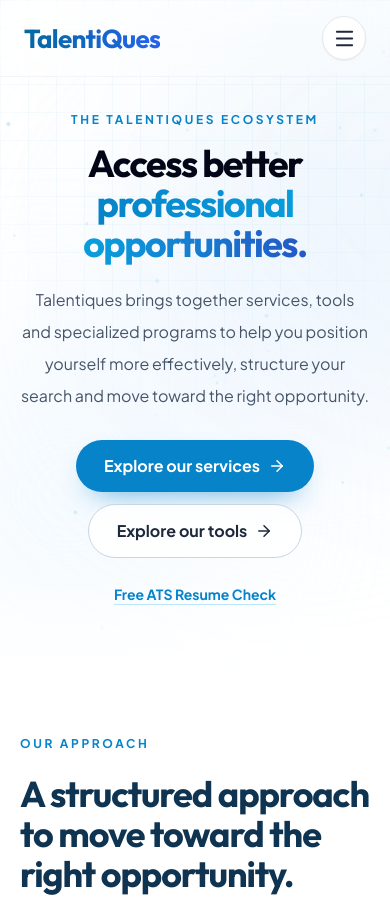
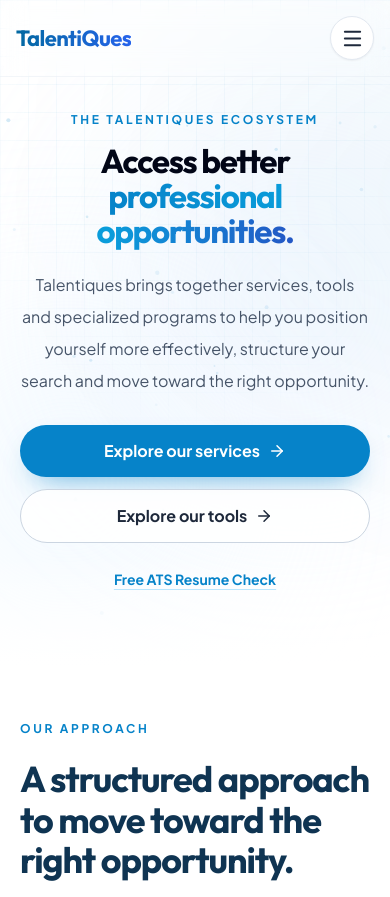
Before and after one commit to contactajaoub-talent/Talentiques-consulting, a Next.js app: page /en in a window 390 px wide. Shown: the top 897 px of the page. Built offline with nearby package versions, Linux system fonts and the light colour scheme.

Commit message:
fix: mobile and tablet layout consistency on public pages

```diff
--- a/src/components/Footer.tsx
+++ b/src/components/Footer.tsx
@@ -9,13 +9,13 @@
   return <footer className="relative overflow-hidden bg-gradient-to-br from-brand-950 via-slate-900 to-brand-950 pb-9 pt-16 text-white">
     <div className="pointer-events-none absolute left-0 top-0 h-[500px] w-[500px] -translate-x-1/2 -translate-y-1/2 rounded-full bg-brand-500/10 blur-[120px]"/>
     <div className="container relative z-10 mx-auto px-4 md:px-6">
-      <div className="mb-12 grid grid-cols-1 gap-8 md:grid-cols-4 lg:gap-10">
+      <div className="mb-12 grid grid-cols-1 gap-8 sm:grid-cols-2 lg:grid-cols-4 lg:gap-10">
         <div><Link href={fr ? '/' : '/en'} className="mb-4 block bg-gradient-to-r from-white to-brand-200 bg-clip-text font-heading text-3xl font-bold text-transparent">TalentiQues</Link><p className="mb-6 max-w-xs text-sm font-light leading-relaxed text-slate-400">{fr ? 'Outils, ressources et services pour accéder à de meilleures opportunités professionnelles.' : 'Tools, resources and services to access better professional opportunities.'}</p><div className="flex gap-4"><a href="https://www.linkedin.com/company/talentiques/" target="_blank" rel="noopener noreferrer" aria-label="Talentiques sur LinkedIn" className="rounded-xl border border-white/10 bg-white/5 p-2.5 text-slate-400 transition hover:bg-brand-600 hover:text-white"><Linkedin size={18}/></a><a href="https://www.instagram.com/talentiques/" target="_blank" rel="noopener noreferrer" aria-label="Talentiques sur Instagram" className="rounded-xl border border-white/10 bg-white/5 p-2.5 text-slate-400 transition hover:bg-brand-600 hover:text-white"><Instagram size={18}/></a></div></div>
         <div><h3 className="mb-6 font-heading font-bold text-white">Talentiques</h3><ul className="space-y-3 text-sm text-slate-400"><li><Link href={fr ? '/outils' : '/en/tools'} className="hover:text-white">{fr ? 'Outils' : 'Tools'}</Link></li><li><Link href={fr ? '/services' : '/en/services'} className="hover:text-white">Services</Link></li><li><a href="https://alternance.talentiques.com/" target="_blank" rel="noopener noreferrer" className="hover:text-white">Alternance</a></li><li><Link href="/blog" className="hover:text-white">Blog</Link></li></ul></div>
         <div><h3 className="mb-6 font-heading font-bold text-white">{fr ? 'Entreprise' : 'Company'}</h3><ul className="space-y-3 text-sm text-slate-400"><li><Link href="/diagnostic-cv-ats" className="hover:text-white">{fr ? 'Diagnostic CV ATS' : 'ATS Resume Diagnostic'}</Link></li><li><Link href="/careers" className="hover:text-white">{fr ? 'Carrières' : 'Careers'}</Link></li><li><Link href={fr ? '/#contact' : '/en#contact'} className="hover:text-white">Contact</Link></li><li><Link href={fr ? '/en' : '/'} className="hover:text-white">{fr ? 'English' : 'Français'}</Link></li></ul></div>
         <div><h3 className="mb-6 font-heading font-bold text-white">{fr ? 'Légal' : 'Legal'}</h3><ul className="space-y-3 text-sm text-slate-400"><li><Link href="/politique-de-confidentialite" className="hover:text-white">{fr ? 'Confidentialité' : 'Privacy'}</Link></li><li><Link href="/conditions-generales" className="hover:text-white">{fr ? 'Conditions générales' : 'Terms and conditions'}</Link></li><li><Link href="/mentions-legales" className="hover:text-white">{fr ? 'Mentions légales' : 'Legal notice'}</Link></li></ul></div>
       </div>
-      <div className="flex flex-col items-center justify-between gap-4 border-t border-white/10 pt-8 text-sm font-light text-slate-500 md:flex-row"><span>© 2024 TalentiQues. {fr ? 'Tous droits réservés.' : 'All rights reserved.'}</span><div className="flex gap-8"><Link href="/politique-de-confidentialite" className="hover:text-brand-300">{fr ? 'Confidentialité' : 'Privacy'}</Link><Link href="/conditions-generales" className="hover:text-brand-300">{fr ? 'Conditions générales' : 'Terms'}</Link></div></div>
+      <div className="flex flex-col items-center justify-between gap-4 border-t border-white/10 pt-8 text-sm font-light text-slate-500 md:flex-row"><span className="text-center md:text-left">© 2024 TalentiQues. {fr ? 'Tous droits réservés.' : 'All rights reserved.'}</span><div className="flex flex-wrap justify-center gap-x-6 gap-y-3 text-center md:justify-end"><Link href="/politique-de-confidentialite" className="hover:text-brand-300">{fr ? 'Confidentialité' : 'Privacy'}</Link><Link href="/conditions-generales" className="hover:text-brand-300">{fr ? 'Conditions générales' : 'Terms'}</Link></div></div>
     </div>
   </footer>;
 }
--- a/src/components/Hero.tsx
+++ b/src/components/Hero.tsx
@@ -46,7 +46,7 @@
             initial={{ opacity: 0, y: 18 }}
             animate={{ opacity: 1, y: 0 }}
             transition={{ delay: 0.08 }}
-            className="font-heading text-[2.35rem] font-bold leading-[1.06] tracking-[-.04em] text-slate-950 sm:text-[3.45rem] lg:text-[4.2rem] xl:text-[4.55rem]"
+            className="font-heading text-[clamp(2rem,8.5vw,2.35rem)] break-words font-bold leading-[1.06] tracking-[-.04em] text-slate-950 sm:text-[3.45rem] lg:text-[4.2rem] xl:text-[4.55rem]"
           >
             {copy.hero.titleStart}{' '}
             <span className="bg-gradient-to-r from-[#0683C9] via-[#0A9DDB] to-[#2457C5] bg-clip-text text-transparent">
@@ -67,11 +67,11 @@
             initial={{ opacity: 0, y: 16 }}
             animate={{ opacity: 1, y: 0 }}
             transition={{ delay: 0.24 }}
-            className="mt-7 flex flex-col items-center justify-center gap-3 sm:flex-row sm:flex-wrap"
+            className="mt-7 flex w-full flex-col items-center justify-center gap-3 sm:flex-row sm:flex-wrap"
           >
             <Link
               href={`${prefix}/#services`}
-              className="inline-flex min-h-12 items-center justify-center gap-2 rounded-full bg-[#0683C9] px-7 py-3.5 font-bold text-white shadow-[0_12px_30px_-16px_rgba(6,131,201,.9)] transition-all duration-300 hover:-translate-y-0.5 hover:bg-[#056da8]"
+              className="inline-flex min-h-12 w-full max-w-sm items-center justify-center gap-2 rounded-full bg-[#0683C9] sm:w-auto px-7 py-3.5 font-bold text-white shadow-[0_12px_30px_-16px_rgba(6,131,201,.9)] transition-all duration-300 hover:-translate-y-0.5 hover:bg-[#056da8]"
             >
               {copy.hero.servicesCta}
               <ArrowRight size={18} />
@@ -79,7 +79,7 @@
 
             <Link
               href={locale === 'fr' ? '/outils' : '/en/tools'}
-              className="inline-flex min-h-12 items-center justify-center gap-2 rounded-full border border-slate-300 bg-white/90 px-7 py-3.5 font-bold text-slate-800 transition-all duration-300 hover:-translate-y-0.5 hover:border-[#0683C9] hover:text-[#0683C9]"
+              className="inline-flex min-h-12 w-full max-w-sm items-center justify-center gap-2 rounded-full border border-slate-300 sm:w-auto bg-white/90 px-7 py-3.5 font-bold text-slate-800 transition-all duration-300 hover:-translate-y-0.5 hover:border-[#0683C9] hover:text-[#0683C9]"
             >
               {copy.hero.toolsCta}
               <ArrowRight size={18} />
@@ -87,7 +87,7 @@
 
             <Link
               href="/diagnostic-cv-ats"
-              className="inline-flex min-h-12 items-center justify-center px-4 py-3.5 text-sm font-bold text-[#0683C9] underline decoration-sky-200 underline-offset-4 transition hover:decoration-[#0683C9]"
+              className="inline-flex min-h-12 w-full max-w-sm items-center justify-center px-4 py-3.5 text-center text-sm sm:w-auto font-bold text-[#0683C9] underline decoration-sky-200 underline-offset-4 transition hover:decoration-[#0683C9]"
             >
               {copy.diagnosticCta}
             </Link>
--- a/src/components/Navbar.tsx
+++ b/src/components/Navbar.tsx
@@ -28,8 +28,8 @@
   const links = copy.nav.map(([name, href]) => ({ name, href }));
   return <>
     <nav className={cn('fixed inset-x-0 top-0 z-50 border-b transition-all duration-300', scrolled ? 'border-slate-200/80 bg-white/95 shadow-sm backdrop-blur-xl' : 'border-slate-200/40 bg-white/92 backdrop-blur-md')} aria-label="Main navigation">
-      <div className="mx-auto flex h-[76px] w-full max-w-[1460px] items-center justify-between px-6 lg:px-8">
-        <Link href={copy.home} onClick={() => setOpen(false)} className="relative z-[60] shrink-0 bg-gradient-to-r from-brand-700 to-blue-600 bg-clip-text font-heading text-[26px] font-bold tracking-tight text-transparent">TalentiQues</Link>
+      <div className="mx-auto flex h-[76px] w-full max-w-[1460px] items-center justify-between px-4 sm:px-6 lg:px-8">
+        <Link href={copy.home} onClick={() => setOpen(false)} className="relative z-[60] shrink-0 bg-gradient-to-r from-brand-700 to-blue-600 bg-clip-text font-heading text-[22px] font-bold sm:text-[26px] tracking-tight text-transparent">TalentiQues</Link>
         <div className="ml-10 hidden min-w-0 flex-1 items-center justify-end min-[1180px]:flex">
           <div className="flex items-center gap-6">{links.map(link => <Link key={link.name} href={link.href} target={link.href.startsWith('http') ? '_blank' : undefined} rel={link.href.startsWith('http') ? 'noopener noreferrer' : undefined} className="whitespace-nowrap text-[15px] font-semibold text-slate-600 transition-colors hover:text-brand-600">{link.name}</Link>)}</div>
           <Link href={copy.switchHref} className="ml-6 rounded-full border border-slate-200 px-3 py-2 text-xs font-bold text-slate-600">{locale.toUpperCase()} | {copy.switchLabel}</Link>
@@ -38,6 +38,6 @@
         <button type="button" onClick={() => setOpen(value => !value)} aria-label={open ? (locale === 'fr' ? 'Fermer le menu' : 'Close menu') : (locale === 'fr' ? 'Ouvrir le menu' : 'Open menu')} aria-expanded={open} className="relative z-[60] ml-auto flex h-11 w-11 items-center justify-center rounded-full border border-slate-200 bg-white text-slate-800 shadow-sm min-[1180px]:hidden">{open ? <X size={23}/> : <Menu size={23}/>}</button>
       </div>
     </nav>
-    <AnimatePresence>{open && <motion.div initial={{ opacity: 0 }} animate={{ opacity: 1 }} exit={{ opacity: 0 }} className="fixed inset-0 z-40 overflow-y-auto bg-white px-6 pb-8 pt-[100px] min-[1180px]:hidden"><div className="mx-auto flex min-h-full w-full max-w-md flex-col justify-center"><div className="flex flex-col divide-y divide-slate-100 border-y border-slate-100">{links.map((link, index) => <motion.div key={link.name} initial={{ opacity: 0, y: 8 }} animate={{ opacity: 1, y: 0 }} transition={{ delay: index * .03 }}><Link href={link.href} onClick={() => setOpen(false)} className="flex items-center justify-between py-4 text-[18px] font-semibold text-slate-900">{link.name}<ArrowRight size={17} className="text-slate-400"/></Link></motion.div>)}</div><div className="mt-7 flex gap-3"><Link href={copy.switchHref} className="rounded-full border border-slate-200 px-5 py-4 font-bold text-slate-700">{copy.switchLabel}</Link><Link href="/diagnostic-cv-ats" onClick={() => setOpen(false)} className="flex flex-1 items-center justify-center rounded-full bg-[#0683C9] px-5 py-4 text-center font-bold text-white">{copy.diagnosticCta}</Link></div></div></motion.div>}</AnimatePresence>
+    <AnimatePresence>{open && <motion.div initial={{ opacity: 0 }} animate={{ opacity: 1 }} exit={{ opacity: 0 }} className="fixed inset-0 z-40 overflow-y-auto overscroll-contain bg-white px-4 pb-8 pt-[96px] sm:px-6 min-[1180px]:hidden"><div className="mx-auto flex min-h-full w-full max-w-md flex-col justify-start"><div className="flex flex-col divide-y divide-slate-100 border-y border-slate-100">{links.map((link, index) => <motion.div key={link.name} initial={{ opacity: 0, y: 8 }} animate={{ opacity: 1, y: 0 }} transition={{ delay: index * .03 }}><Link href={link.href} onClick={() => setOpen(false)} className="flex items-center justify-between py-4 text-[18px] font-semibold text-slate-900">{link.name}<ArrowRight size={17} className="text-slate-400"/></Link></motion.div>)}</div><div className="mt-7 flex flex-col gap-3 min-[420px]:flex-row"><Link href={copy.switchHref} className="rounded-full border border-slate-200 px-5 py-4 text-center font-bold text-slate-700">{copy.switchLabel}</Link><Link href="/diagnostic-cv-ats" onClick={() => setOpen(false)} className="flex min-w-0 flex-1 items-center justify-center rounded-full bg-[#0683C9] px-5 py-4 text-center font-bold text-white">{copy.diagnosticCta}</Link></div></div></motion.div>}</AnimatePresence>
   </>;
 }
--- a/src/components/Process.tsx
+++ b/src/components/Process.tsx
@@ -61,7 +61,7 @@
                   whileInView={{ opacity: 1, y: 0 }}
                   viewport={{ once: true }}
                   transition={{ delay: index * 0.07 }}
-                  className="group relative grid gap-5 py-8 pl-8 sm:pl-10 md:grid-cols-[5rem_minmax(0,0.8fr)_minmax(0,1.2fr)] md:items-start md:gap-8 lg:py-9"
+                  className="group relative grid gap-5 py-8 pl-8 sm:pl-10 lg:grid-cols-[5rem_minmax(0,0.8fr)_minmax(0,1.2fr)] lg:items-start lg:gap-8 lg:py-9"
                 >
                   <span
                     className="absolute left-0 top-[2.45rem] h-3.5 w-3.5 rounded-full border-[3px] border-slate-50 bg-[#0683C9] shadow-[0_0_0_1px_rgba(6,131,201,.22)] transition-transform duration-300 group-hover:scale-110"
@@ -72,7 +72,7 @@
                     <span className="font-heading text-xs font-bold tracking-[.18em] text-[#0683C9]">
                       {step}
                     </span>
-                    <span className="h-px w-7 bg-sky-200 md:mt-4 md:block md:w-8" aria-hidden="true" />
+                    <span className="h-px w-7 bg-sky-200 lg:mt-4 lg:block lg:w-8" aria-hidden="true" />
                   </div>
 
                   <h3 className="font-heading text-2xl font-bold tracking-[-.02em] text-slate-950 md:text-[1.7rem]">
--- a/src/components/ServiceInquiryModal.tsx
+++ b/src/components/ServiceInquiryModal.tsx
@@ -319,7 +319,7 @@
             <X size={20} />
           </button>
 
-          <div className="max-h-[91vh] overflow-y-auto">
+          <div className="max-h-[calc(100dvh-24px)] overflow-y-auto overscroll-contain">
             <div className="border-b border-slate-200 bg-gradient-to-r from-sky-50 via-white to-orange-50/50 px-5 py-6 sm:px-9 md:px-11">
               <div className="pr-12">
                 <span className="inline-flex rounded-full border border-sky-200 bg-white px-4 py-2 text-xs font-bold uppercase tracking-[.08em] text-[#0683C9]">
@@ -344,7 +344,7 @@
                 </h2>
               </div>
 
-              <div className="mt-5 grid grid-cols-3 gap-2 text-[11px] font-bold uppercase tracking-[.08em]">
+              <div className="mt-5 grid grid-cols-3 gap-1.5 text-[10px] font-bold uppercase tracking-[.02em] sm:gap-2 sm:text-[11px] sm:tracking-[.08em]">
                 {[
                   isFr ? 'Demande' : 'Request',
                   isFr ? 'Paiement' : 'Payment',
--- a/src/components/Services.tsx
+++ b/src/components/Services.tsx
@@ -47,7 +47,7 @@
         aria-hidden="true"
       />
 
-      <div className="container relative mx-auto px-6 md:px-8">
+      <div className="container relative mx-auto px-5 md:px-8">
         <div className="mx-auto max-w-7xl">
           <motion.div
             initial={{ opacity: 0, y: 18 }}
--- a/src/components/ServicesOffersPage.tsx
+++ b/src/components/ServicesOffersPage.tsx
@@ -159,8 +159,8 @@
                       {offer.intro}
                     </p>
 
-                    <div className="mt-7 flex items-end gap-3">
-                      <span className="font-heading text-5xl font-bold tracking-[-.04em] text-[#0F3452]">
+                    <div className="mt-7 flex flex-wrap items-end gap-3">
+                      <span className="font-heading text-4xl font-bold tracking-[-.04em] text-[#0F3452] sm:text-5xl">
                         {service.displayPrice}
                       </span>
                       <span className="mb-1.5 text-sm text-slate-500">
@@ -203,7 +203,7 @@
                           market: locale,
                         })
                       }
-                      className="mt-8 inline-flex min-h-12 items-center justify-center gap-2 rounded-full bg-[#0683C9] px-7 py-3.5 font-bold text-white shadow-[0_12px_28px_-16px_rgba(6,131,201,.85)] transition-all hover:-translate-y-0.5 hover:bg-[#056da8]"
+                      className="mt-8 inline-flex min-h-12 w-full items-center justify-center gap-2 rounded-full bg-[#0683C9] text-center sm:w-auto px-7 py-3.5 font-bold text-white shadow-[0_12px_28px_-16px_rgba(6,131,201,.85)] transition-all hover:-translate-y-0.5 hover:bg-[#056da8]"
                     >
                       {offer.cta}
                       <ArrowRight size={17} />
--- a/src/components/Testimonials.tsx
+++ b/src/components/Testimonials.tsx
@@ -12,7 +12,7 @@
             <div className="absolute top-0 right-0 w-1/3 h-1/3 bg-blue-500/5 blur-[100px] rounded-full pointer-events-none" />
             <div className="absolute bottom-0 left-0 w-1/3 h-1/3 bg-purple-500/5 blur-[100px] rounded-full pointer-events-none" />
 
-            <div className="container mx-auto px-4 md:px-6 relative z-10">
+            <div className="container mx-auto px-5 md:px-8 relative z-10">
                 <motion.div
                     initial={{ opacity: 0, y: 20 }}
                     whileInView={{ opacity: 1, y: 0 }}
@@ -24,12 +24,12 @@
                 </motion.div>
 
                 <div className="relative w-full overflow-hidden">
-                    <div className="flex w-max animate-marquee hover:[animation-play-state:paused]">
+                    <div className="flex w-max animate-marquee motion-reduce:animate-none hover:[animation-play-state:paused]">
                         {/* Render twice for seamless loop */}
                         {[...content.testimonials, ...content.testimonials].map((testimonial, index) => (
                             <div
                                 key={index}
-                                className="w-[300px] md:w-[400px] mx-4 p-8 rounded-2xl bg-white border border-slate-200 shadow-sm relative hover:shadow-lg transition-shadow flex-shrink-0"
+                                className="w-[270px] sm:w-[350px] md:w-[400px] mx-2 sm:mx-4 p-5 sm:p-8 rounded-2xl bg-white border border-slate-200 shadow-sm relative hover:shadow-lg transition-shadow flex-shrink-0"
                             >
                                 <div className="flex gap-1 mb-4">
                                     {[...Array(testimonial.rating)].map((_, i) => (
```
Also changed, not shown: src/components/OptimizationFormModal.tsx (+1 -1 lines).
